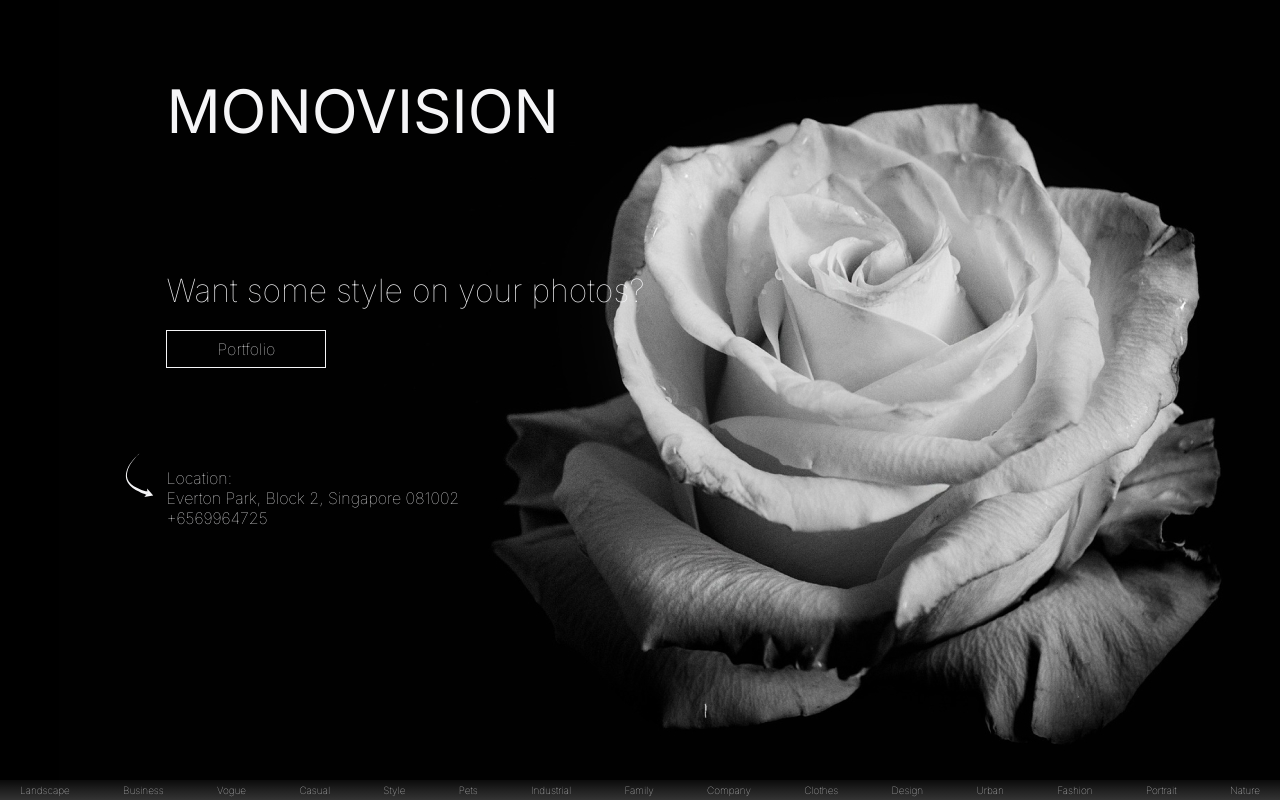
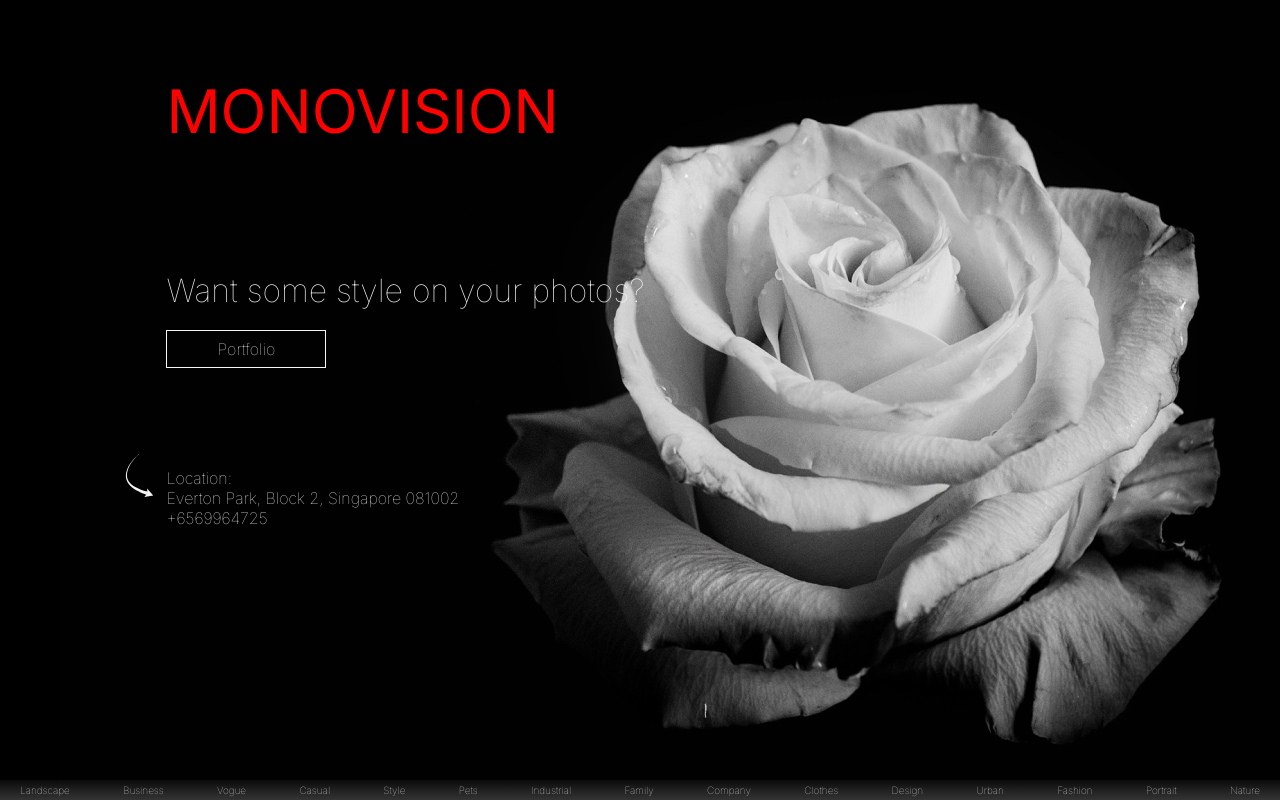
Before and after one commit to Archidnepr/Monovision_Studio, a plain HTML site: page src/index.html in a window 1280 px wide. Shown: the top 800 px of the page. Drawn offline with Linux system fonts and the light colour scheme.

Commit message:
test color red

```diff
--- a/src/css/style.css
+++ b/src/css/style.css
@@ -107,7 +107,7 @@ html {
 }
 
 .promo__title {
-	color: var(--light-color, #f5f5f7);
+	color: red;
 	font-size: 60px;
 	font-weight: 400;
 	line-height: normal;
```
